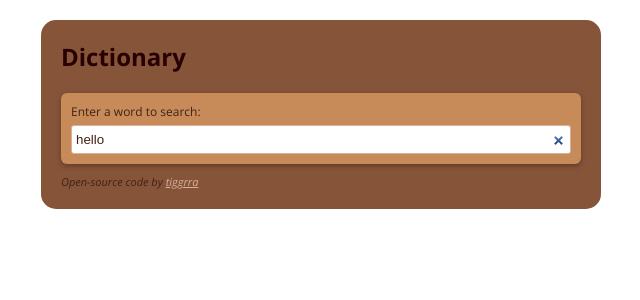
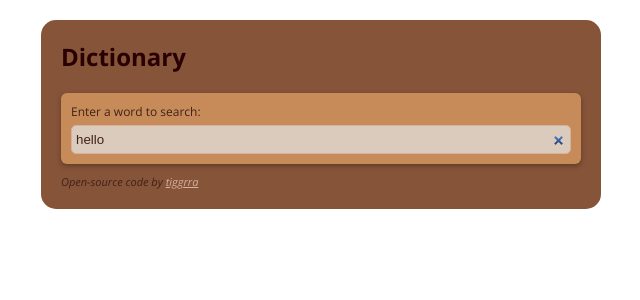
Before and after one commit to tiggrra/dictionary-project, a React (Create React App) app: page / in a window 1280 px wide. Shown: the top 300 px of the page, without its empty margins (319-959 px from the left). Built offline with nearby package versions, Linux system fonts and the light colour scheme; no server answers.

Commit message:
updated styling of search input field

```diff
--- a/src/Dictionary.css
+++ b/src/Dictionary.css
@@ -8,8 +8,9 @@
     overflow: hidden;
     padding: 6px 4px;
     border: 1px solid #D7B19D;
-    border-radius: 3px;
+    border-radius: 5px;
     color: #402218;
+    background: #DBCBBD;
 }
 
 .Dictionary input:focus {
--- a/src/Synonyms.css
+++ b/src/Synonyms.css
@@ -15,8 +15,8 @@ ul {
 .Synonyms li {
     list-style-type: none;
     display: inline-block;
-    border: 1px solid #D7B19D;
-    background-color: #D7B19D;
+    border: 1px solid #DBCBBD;
+    background-color: #DBCBBD;
     border-radius: 5px;
     padding: 2px;
     margin: 0 5px 0 0;
```
